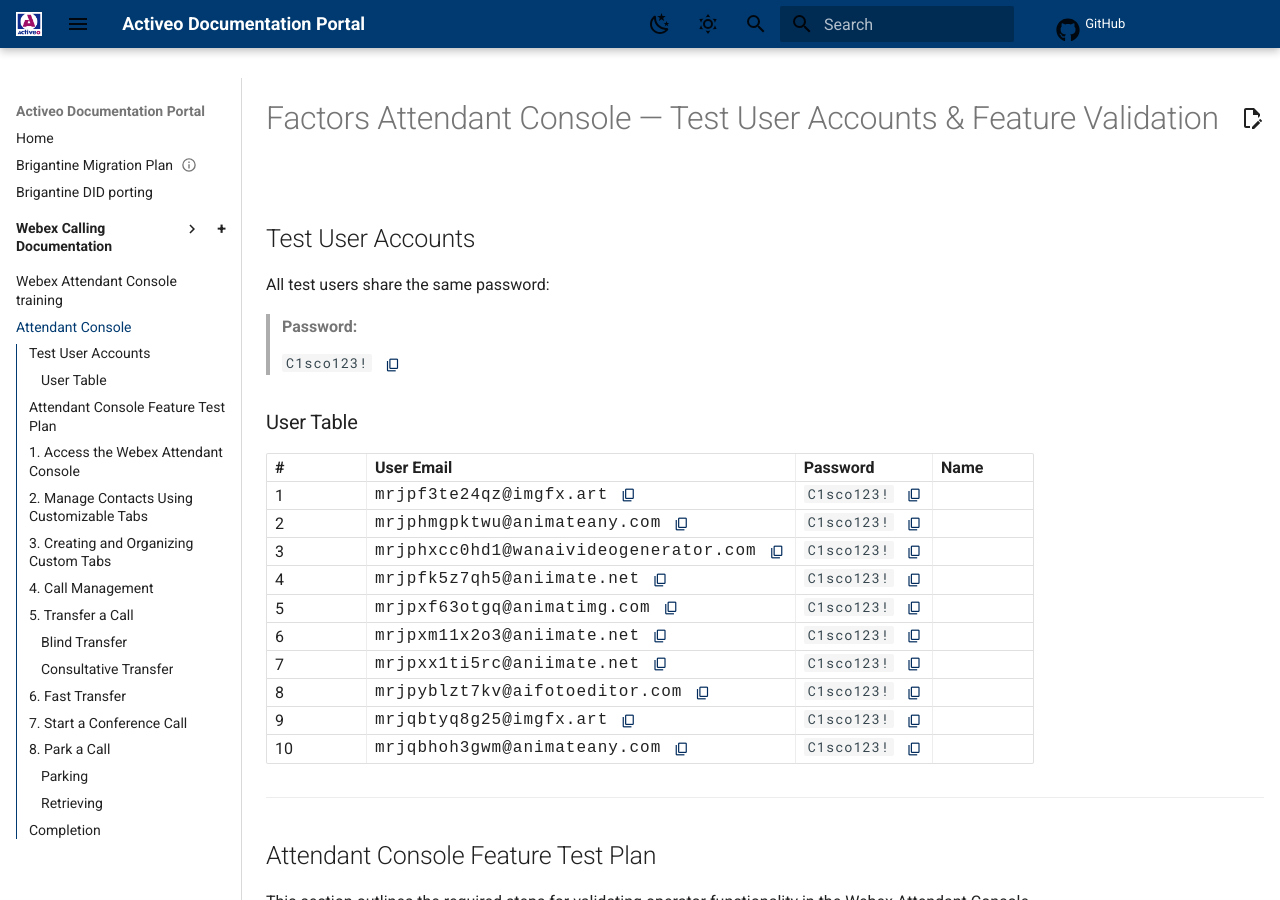
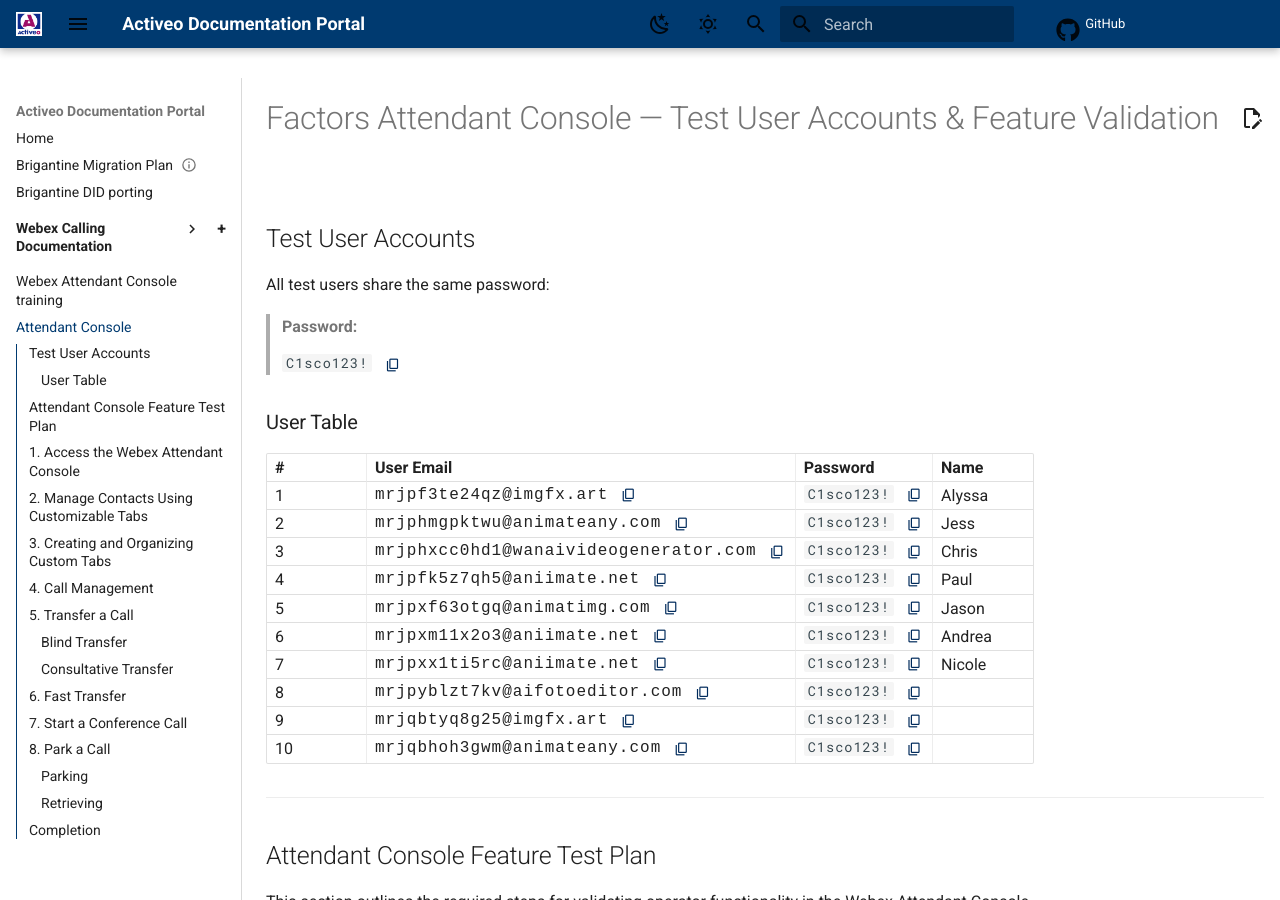
Before and after one commit to kvaksin/mkdocsdemo, an MkDocs documentation site: the page built from docs/AttendantConsole.md, in a window 1280 px wide and 900 px high. Built offline with MkDocs 1.6.1 and Material for MkDocs 9.7.7, drawn with Linux system fonts in a browser that asks for light colours; comment, search, counter and statistics services are not loaded.

Commit message:
Update AttendantConsole.md

```diff
--- a/docs/AttendantConsole.md
+++ b/docs/AttendantConsole.md
@@ -10,13 +10,13 @@
 
 | # | **User Email** | **Password** | Name |
 |-|------------------|--------------|---|
-|1| <div class="cell-flex"><span class="credentials-text">mrjpf3te24qz@imgfx.art</span><button class="icon-btn copy-btn" data-copy="mrjpf3te24qz@imgfx.art"><span class="md-icon material-icons">content_copy</span></button></div> | <div class="cell-flex"><span class="credentials-text">`C1sco123!`</span><button class="icon-btn copy-btn" data-copy="C1sco123!"><span class="md-icon material-icons">content_copy</span></button></div> |  |
-|2| <div class="cell-flex"><span class="credentials-text">mrjphmgpktwu@animateany.com</span><button class="icon-btn copy-btn" data-copy="mrjphmgpktwu@animateany.com"><span class="md-icon material-icons">content_copy</span></button></div> | <div class="cell-flex"><span class="credentials-text">`C1sco123!`</span><button class="icon-btn copy-btn" data-copy="C1sco123!"><span class="md-icon material-icons">content_copy</span></button></div> |  |
-|3| <div class="cell-flex"><span class="credentials-text">mrjphxcc0hd1@wanaivideogenerator.com</span><button class="icon-btn copy-btn" data-copy="mrjphxcc0hd1@wanaivideogenerator.com"><span class="md-icon material-icons">content_copy</span></button></div> | <div class="cell-flex"><span class="credentials-text">`C1sco123!`</span><button class="icon-btn copy-btn" data-copy="C1sco123!"><span class="md-icon material-icons">content_copy</span></button></div> |  |
-|4| <div class="cell-flex"><span class="credentials-text">mrjpfk5z7qh5@aniimate.net</span><button class="icon-btn copy-btn" data-copy="mrjpfk5z7qh5@aniimate.net"><span class="md-icon material-icons">content_copy</span></button></div> | <div class="cell-flex"><span class="credentials-text">`C1sco123!`</span><button class="icon-btn copy-btn" data-copy="C1sco123!"><span class="md-icon material-icons">content_copy</span></button></div> |  |
-|5| <div class="cell-flex"><span class="credentials-text">mrjpxf63otgq@animatimg.com</span><button class="icon-btn copy-btn" data-copy="mrjpxf63otgq@animatimg.com"><span class="md-icon material-icons">content_copy</span></button></div> | <div class="cell-flex"><span class="credentials-text">`C1sco123!`</span><button class="icon-btn copy-btn" data-copy="C1sco123!"><span class="md-icon material-icons">content_copy</span></button></div> |  |
-|6| <div class="cell-flex"><span class="credentials-text">mrjpxm11x2o3@aniimate.net</span><button class="icon-btn copy-btn" data-copy="mrjpxm11x2o3@aniimate.net"><span class="md-icon material-icons">content_copy</span></button></div> | <div class="cell-flex"><span class="credentials-text">`C1sco123!`</span><button class="icon-btn copy-btn" data-copy="C1sco123!"><span class="md-icon material-icons">content_copy</span></button></div> |  |
-|7| <div class="cell-flex"><span class="credentials-text">mrjpxx1ti5rc@aniimate.net</span><button class="icon-btn copy-btn" data-copy="mrjpxx1ti5rc@aniimate.net"><span class="md-icon material-icons">content_copy</span></button></div> | <div class="cell-flex"><span class="credentials-text">`C1sco123!`</span><button class="icon-btn copy-btn" data-copy="C1sco123!"><span class="md-icon material-icons">content_copy</span></button></div> |  |
+|1| <div class="cell-flex"><span class="credentials-text">mrjpf3te24qz@imgfx.art</span><button class="icon-btn copy-btn" data-copy="mrjpf3te24qz@imgfx.art"><span class="md-icon material-icons">content_copy</span></button></div> | <div class="cell-flex"><span class="credentials-text">`C1sco123!`</span><button class="icon-btn copy-btn" data-copy="C1sco123!"><span class="md-icon material-icons">content_copy</span></button></div> | Alyssa |
+|2| <div class="cell-flex"><span class="credentials-text">mrjphmgpktwu@animateany.com</span><button class="icon-btn copy-btn" data-copy="mrjphmgpktwu@animateany.com"><span class="md-icon material-icons">content_copy</span></button></div> | <div class="cell-flex"><span class="credentials-text">`C1sco123!`</span><button class="icon-btn copy-btn" data-copy="C1sco123!"><span class="md-icon material-icons">content_copy</span></button></div> | Jess |
+|3| <div class="cell-flex"><span class="credentials-text">mrjphxcc0hd1@wanaivideogenerator.com</span><button class="icon-btn copy-btn" data-copy="mrjphxcc0hd1@wanaivideogenerator.com"><span class="md-icon material-icons">content_copy</span></button></div> | <div class="cell-flex"><span class="credentials-text">`C1sco123!`</span><button class="icon-btn copy-btn" data-copy="C1sco123!"><span class="md-icon material-icons">content_copy</span></button></div> | Chris |
+|4| <div class="cell-flex"><span class="credentials-text">mrjpfk5z7qh5@aniimate.net</span><button class="icon-btn copy-btn" data-copy="mrjpfk5z7qh5@aniimate.net"><span class="md-icon material-icons">content_copy</span></button></div> | <div class="cell-flex"><span class="credentials-text">`C1sco123!`</span><button class="icon-btn copy-btn" data-copy="C1sco123!"><span class="md-icon material-icons">content_copy</span></button></div> | Paul |
+|5| <div class="cell-flex"><span class="credentials-text">mrjpxf63otgq@animatimg.com</span><button class="icon-btn copy-btn" data-copy="mrjpxf63otgq@animatimg.com"><span class="md-icon material-icons">content_copy</span></button></div> | <div class="cell-flex"><span class="credentials-text">`C1sco123!`</span><button class="icon-btn copy-btn" data-copy="C1sco123!"><span class="md-icon material-icons">content_copy</span></button></div> | Jason |
+|6| <div class="cell-flex"><span class="credentials-text">mrjpxm11x2o3@aniimate.net</span><button class="icon-btn copy-btn" data-copy="mrjpxm11x2o3@aniimate.net"><span class="md-icon material-icons">content_copy</span></button></div> | <div class="cell-flex"><span class="credentials-text">`C1sco123!`</span><button class="icon-btn copy-btn" data-copy="C1sco123!"><span class="md-icon material-icons">content_copy</span></button></div> | Andrea |
+|7| <div class="cell-flex"><span class="credentials-text">mrjpxx1ti5rc@aniimate.net</span><button class="icon-btn copy-btn" data-copy="mrjpxx1ti5rc@aniimate.net"><span class="md-icon material-icons">content_copy</span></button></div> | <div class="cell-flex"><span class="credentials-text">`C1sco123!`</span><button class="icon-btn copy-btn" data-copy="C1sco123!"><span class="md-icon material-icons">content_copy</span></button></div> | Nicole |
 |8| <div class="cell-flex"><span class="credentials-text">mrjpyblzt7kv@aifotoeditor.com</span><button class="icon-btn copy-btn" data-copy="mrjpyblzt7kv@aifotoeditor.com"><span class="md-icon material-icons">content_copy</span></button></div> | <div class="cell-flex"><span class="credentials-text">`C1sco123!`</span><button class="icon-btn copy-btn" data-copy="C1sco123!"><span class="md-icon material-icons">content_copy</span></button></div> | |
 |9| <div class="cell-flex"><span class="credentials-text">mrjqbtyq8g25@imgfx.art</span><button class="icon-btn copy-btn" data-copy="mrjqbtyq8g25@imgfx.art"><span class="md-icon material-icons">content_copy</span></button></div> | <div class="cell-flex"><span class="credentials-text">`C1sco123!`</span><button class="icon-btn copy-btn" data-copy="C1sco123!"><span class="md-icon material-icons">content_copy</span></button></div> | |
 |10| <div class="cell-flex"><span class="credentials-text">mrjqbhoh3gwm@animateany.com</span><button class="icon-btn copy-btn" data-copy="mrjqbhoh3gwm@animateany.com"><span class="md-icon material-icons">content_copy</span></button></div> | <div class="cell-flex"><span class="credentials-text">`C1sco123!`</span><button class="icon-btn copy-btn" data-copy="C1sco123!"><span class="md-icon material-icons">content_copy</span></button></div> | |
```
